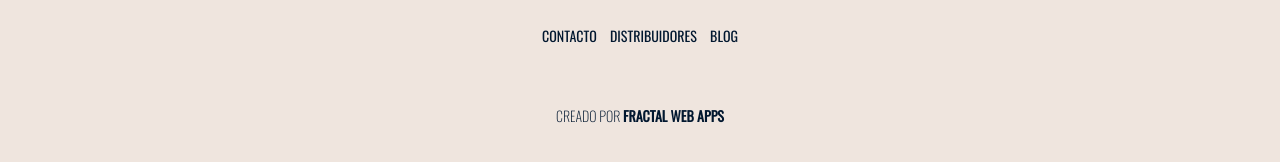
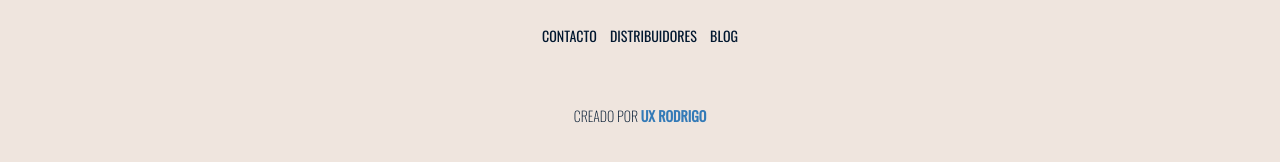
Before and after one commit to rmeoni/fractal, a Jekyll site: the page built from index.markdown, in a window 1280 px wide and 900 px high, scrolled down 5132 px. Shown: the part 669-831 px from the top of the window. Built offline with Jekyll 4.4.1, drawn with Linux system fonts in a browser that asks for light colours; nearby versions of some CDN libraries.

Commit message:
adding footer signature

```diff
--- a/_includes/footer.html
+++ b/_includes/footer.html
@@ -46,5 +46,5 @@ $(document).ready(main);
     <li><a href="/distribuidores">DISTRIBUIDORES</a></li>
 		<li><a href="/blog">BLOG</a></li>
 	</ul>
-	<p>Creado por <b>Fractal Web Apps</b></p>
+	<p>Creado por <b><a href="https://www.uxrodrigo.com/">UX Rodrigo</a></b></p>
 </div>
```
